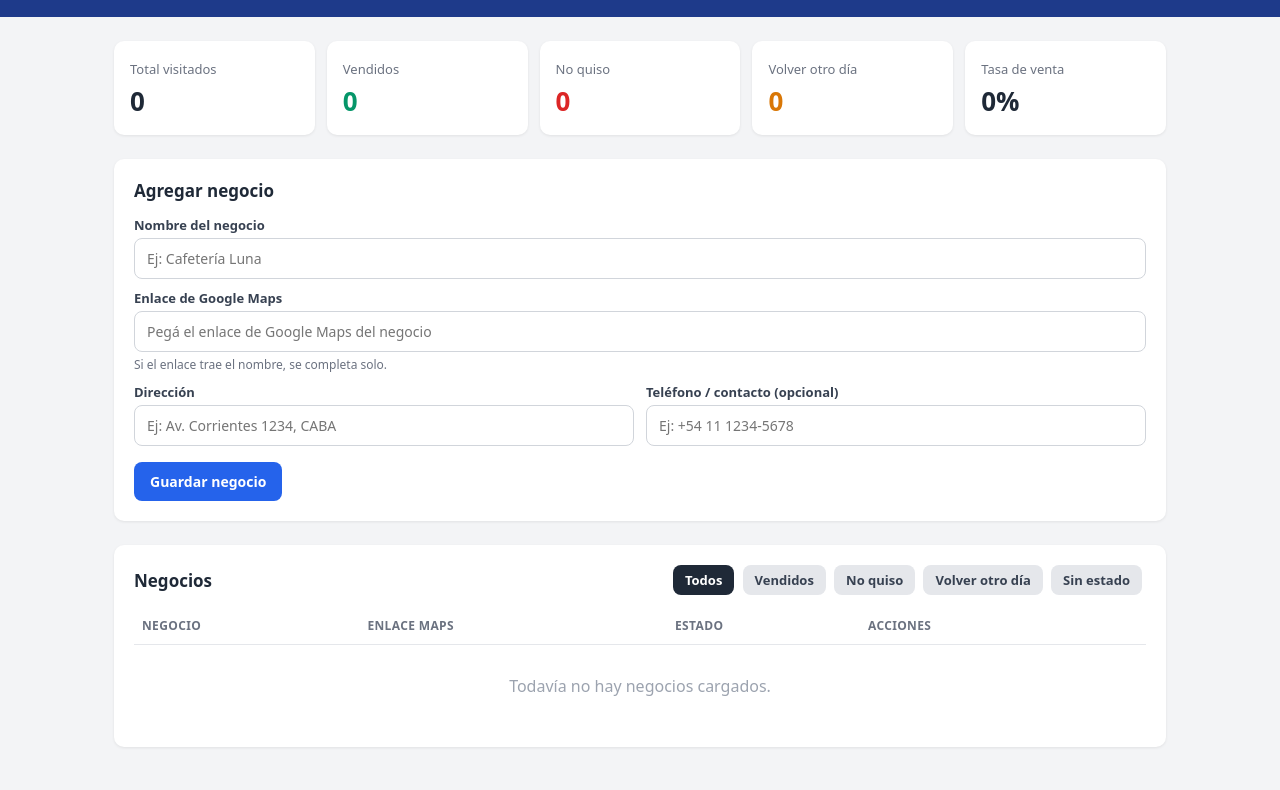
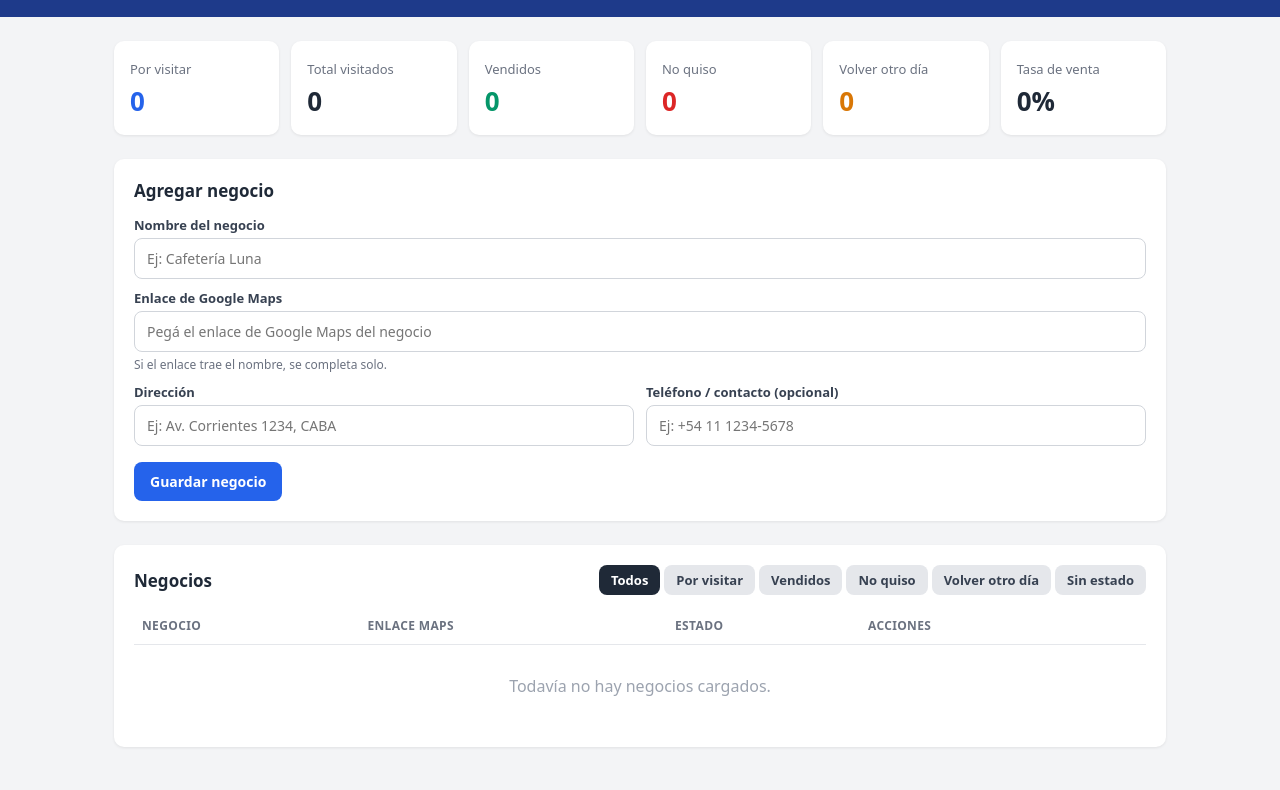
Before and after one commit to cursodigit23-cyber/Lista-de-clientes-google-maps, a plain HTML site: page index.html in a window 1280 px wide. Shown: the part 76-866 px from the top of the page. Drawn offline with Linux system fonts and the light colour scheme.

Commit message:
index.html

```diff
--- a/index.html
+++ b/index.html
@@ -11,7 +11,7 @@
   header h1 { margin: 0; font-size: 22px; }
   header p { margin: 4px 0 0; opacity: .8; font-size: 14px; }
   main { max-width: 1100px; margin: 0 auto; padding: 24px; }
-  .stats { display: grid; grid-template-columns: repeat(auto-fit, minmax(160px, 1fr)); gap: 12px; margin-bottom: 24px; }
+  .stats { display: grid; grid-template-columns: repeat(auto-fit, minmax(150px, 1fr)); gap: 12px; margin-bottom: 24px; }
   .stat { background: #fff; border-radius: 10px; padding: 16px; box-shadow: 0 1px 3px rgba(0,0,0,.08); }
   .stat span { font-size: 13px; color: #6b7280; }
   .stat strong { display: block; font-size: 26px; margin-top: 4px; }
@@ -29,7 +29,8 @@
   .btn-ghost { background: #e5e7eb; color: #374151; }
   .btn-ghost:hover { background: #d1d5db; }
   .toolbar { display: flex; flex-wrap: wrap; gap: 8px; align-items: center; justify-content: space-between; margin-bottom: 12px; }
-  .filters button { background: #e5e7eb; color: #374151; padding: 6px 12px; font-size: 13px; margin-right: 4px; }
+  .filters { display: flex; flex-wrap: wrap; gap: 4px; }
+  .filters button { background: #e5e7eb; color: #374151; padding: 6px 12px; font-size: 13px; }
   .filters button.active { background: #1f2937; color: #fff; }
   table { width: 100%; border-collapse: collapse; font-size: 14px; }
   th, td { text-align: left; padding: 10px 8px; border-bottom: 1px solid #e5e7eb; vertical-align: middle; }
@@ -37,10 +38,12 @@
   td a { color: #2563eb; word-break: break-all; font-size: 13px; }
   .tags { display: flex; gap: 6px; flex-wrap: wrap; }
   .tag { border: 2px solid transparent; background: #f3f4f6; color: #374151; padding: 6px 10px; border-radius: 999px; font-size: 12px; font-weight: 600; }
+  .tag.visit.on { background: #2563eb; color: #fff; }
   .tag.sold.on { background: #059669; color: #fff; }
   .tag.no.on { background: #dc2626; color: #fff; }
   .tag.later.on { background: #d97706; color: #fff; }
   .badge { display: inline-block; padding: 3px 9px; border-radius: 999px; font-size: 12px; font-weight: 600; }
+  .b-visit { background: #dbeafe; color: #1e40af; }
   .b-sold { background: #d1fae5; color: #065f46; }
   .b-no { background: #fee2e2; color: #991b1b; }
   .b-later { background: #fef3c7; color: #92400e; }
@@ -55,10 +58,11 @@
 <body>
 <header>
   <h1>Dashboard de clientes · Carteles QR de reseñas</h1>
-  <p>Registra cada negocio visitado y su resultado</p>
+  <p>Registra cada negocio por visitar o visitado y su resultado</p>
 </header>
 <main>
   <div class="stats">
+    <div class="stat"><span>Por visitar</span><strong id="sVisit" style="color:#2563eb">0</strong></div>
     <div class="stat"><span>Total visitados</span><strong id="sTotal">0</strong></div>
     <div class="stat"><span>Vendidos</span><strong id="sSold" style="color:#059669">0</strong></div>
     <div class="stat"><span>No quiso</span><strong id="sNo" style="color:#dc2626">0</strong></div>
@@ -89,6 +93,7 @@
       <h2 style="margin:0">Negocios</h2>
       <div class="filters">
         <button class="active" data-f="all" onclick="setFilter('all', this)">Todos</button>
+        <button data-f="visit" onclick="setFilter('visit', this)">Por visitar</button>
         <button data-f="sold" onclick="setFilter('sold', this)">Vendidos</button>
         <button data-f="no" onclick="setFilter('no', this)">No quiso</button>
         <button data-f="later" onclick="setFilter('later', this)">Volver otro día</button>
@@ -116,8 +121,21 @@
   const STORAGE_KEY = 'dashboard_qr_resenas_v1';
   let businesses = JSON.parse(localStorage.getItem(STORAGE_KEY) || '[]');
   let currentFilter = 'all';
-  const STATUS_LABEL = { sold: 'Vendido', no: 'No quiso', later: 'Volver otro día', none: 'Sin estado' };
-  const STATUS_CLASS = { sold: 'b-sold', no: 'b-no', later: 'b-later', none: 'b-none' };
+  const STATUS_LABEL = {
+    visit: 'Por visitar',
+    sold: 'Vendido',
+    no: 'No quiso',
+    later: 'Volver otro día',
+    none: 'Sin estado'
+  };
+  const STATUS_CLASS = {
+    visit: 'b-visit',
+    sold: 'b-sold',
+    no: 'b-no',
+    later: 'b-later',
+    none: 'b-none'
+  };
+
   // Intenta leer el nombre del negocio desde un enlace de Google Maps
   function parseMapsLink(url) {
     const result = { name: '' };
@@ -127,13 +145,13 @@
       if (m) {
         result.name = decodeURIComponent(m[1].replace(/\+/g, ' ')).trim();
       }
-      // Si el enlace trae parámetro q= con el nombre
       if (!result.name && u.searchParams.get('q')) {
         result.name = u.searchParams.get('q').replace(/\+/g, ' ');
       }
     } catch (e) { /* no es una URL válida */ }
     return result;
   }
+
   function onLinkInput() {
     const link = document.getElementById('negLink').value;
     const hint = document.getElementById('linkHint');
@@ -149,7 +167,9 @@
       hint.textContent = 'No se pudo leer el nombre del enlace. Escribilo y la dirección a mano.';
     }
   }
+
   function save() { localStorage.setItem(STORAGE_KEY, JSON.stringify(businesses)); }
+
   function addBusiness() {
     const name = document.getElementById('negName').value.trim();
     const link = document.getElementById('negLink').value.trim();
@@ -157,7 +177,8 @@
     const phone = document.getElementById('negPhone').value.trim();
     if (!name) { alert('Escribí el nombre del negocio.'); return; }
     businesses.unshift({
-      id: Date.now(), name, link, address, phone, status: 'none',
+      id: Date.now(), name, link, address, phone,
+      status: 'visit', // Se guarda por defecto como "Por visitar"
       date: new Date().toLocaleDateString('es-AR')
     });
     save();
@@ -166,39 +187,47 @@
     document.getElementById('linkHint').textContent = 'Si el enlace trae el nombre, se completa solo.';
     render();
   }
+
   function setStatus(id, status) {
     const b = businesses.find(x => x.id === id);
     if (!b) return;
-    b.status = (b.status === status) ? 'none' : status; // clic de nuevo = quitar estado
+    b.status = (b.status === status) ? 'none' : status;
     b.updated = new Date().toLocaleDateString('es-AR');
     save(); render();
   }
+
   function removeBusiness(id) {
     if (!confirm('¿Eliminar este negocio?')) return;
     businesses = businesses.filter(x => x.id !== id);
     save(); render();
   }
+
   function setFilter(f, btn) {
     currentFilter = f;
     document.querySelectorAll('.filters button').forEach(b => b.classList.remove('active'));
     btn.classList.add('active');
     render();
   }
+
   function esc(s) {
     return String(s).replace(/[&<>"']/g, c => ({'&':'&amp;','<':'&lt;','>':'&gt;','"':'&quot;',"'":'&#39;'}[c]));
   }
+
   function render() {
-    // Estadísticas
-    const total = businesses.length;
+    const toVisit = businesses.filter(b => b.status === 'visit').length;
     const sold = businesses.filter(b => b.status === 'sold').length;
     const no = businesses.filter(b => b.status === 'no').length;
     const later = businesses.filter(b => b.status === 'later').length;
-    document.getElementById('sTotal').textContent = total;
+    // Los que están "Por visitar" no suman como ya visitados
+    const visitedTotal = businesses.filter(b => b.status !== 'visit').length;
+
+    document.getElementById('sVisit').textContent = toVisit;
+    document.getElementById('sTotal').textContent = visitedTotal;
     document.getElementById('sSold').textContent = sold;
     document.getElementById('sNo').textContent = no;
     document.getElementById('sLater').textContent = later;
-    document.getElementById('sRate').textContent = total ? Math.round(sold / total * 100) + '%' : '0%';
-    // Tabla
+    document.getElementById('sRate').textContent = visitedTotal ? Math.round(sold / visitedTotal * 100) + '%' : '0%';
+
     const list = businesses.filter(b => currentFilter === 'all' || b.status === currentFilter);
     const tbody = document.getElementById('tbody');
     tbody.innerHTML = list.map(b => `
@@ -212,6 +241,7 @@
         <td><span class="badge ${STATUS_CLASS[b.status]}">${STATUS_LABEL[b.status]}</span><br><small style="color:#6b7280">${b.updated ? 'Act. ' + b.updated : 'Agregado ' + b.date}</small></td>
         <td>
           <div class="tags">
+            <button class="tag visit ${b.status==='visit'?'on':''}" onclick="setStatus(${b.id},'visit')">Por visitar</button>
             <button class="tag sold ${b.status==='sold'?'on':''}" onclick="setStatus(${b.id},'sold')">Vendí</button>
             <button class="tag no ${b.status==='no'?'on':''}" onclick="setStatus(${b.id},'no')">No quiso</button>
             <button class="tag later ${b.status==='later'?'on':''}" onclick="setStatus(${b.id},'later')">Volver otro día</button>
@@ -222,6 +252,7 @@
     `).join('');
     document.getElementById('emptyMsg').style.display = list.length ? 'none' : 'block';
   }
+
   document.getElementById('negLink').addEventListener('input', onLinkInput);
   document.getElementById('negLink').addEventListener('paste', () => setTimeout(onLinkInput, 0));
   render();
```
